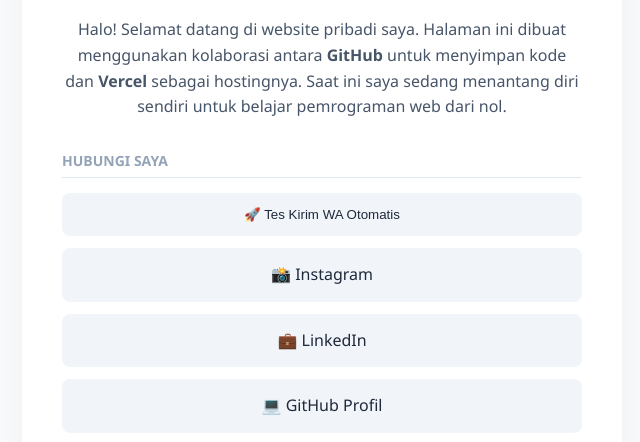
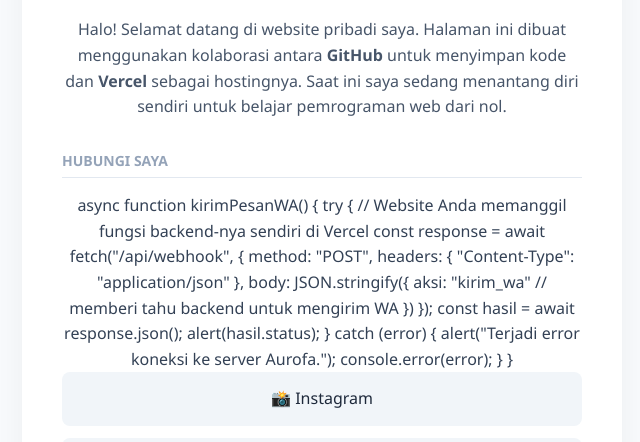
Before and after one commit to radinpendriya-ux/aurofa, a plain HTML site: page index.html in a window 1280 px wide. Shown: the part 331-773 px from the top of the page, without its empty margins (318-958 px from the left). Drawn offline with Linux system fonts and the light colour scheme.

Commit message:
Update index.html

```diff
--- a/index.html
+++ b/index.html
@@ -125,48 +125,26 @@
         <!-- Judul Sosial Media -->
         <div class="links-title">Hubungi Saya</div>
 
-        <!-- TAMBAHKAN TOMBOL INI DI DAFTAR LINK ANDA -->
-<button onclick="kirimPesanWA()" class="link-card" style="width: 100%; border: none; cursor: pointer; text-align: center;">
-    🚀 Tes Kirim WA Otomatis
-</button>
-
-<script>
-async function kirimPesanWA() {
-    // 1. Ganti dengan nomor tujuan tes (gunakan kode negara, misal 6281234567xxx)
-    const nomorTujuan = "6285650956877";
-
-    // 2. Ganti dengan API Key yang Anda salin dari dasbor Api.co.id
-    const apiKey = "apicoid_live_w";
-
+        async function kirimPesanWA() {
     try {
-        // Mengirim instruksi ke API Api.co.id sesuai dokumentasi mereka
-        const response = await fetch("https://api.api.co.id/v1/messages", { // Sesuaikan URL endpoint resmi dari dokumen Api.co.id Anda
+        // Website Anda memanggil fungsi backend-nya sendiri di Vercel
+        const response = await fetch("/api/webhook", {
             method: "POST",
             headers: {
-                "Authorization": "Bearer " + apiKey,
                 "Content-Type": "application/json"
             },
             body: JSON.stringify({
-                to: nomorTujuan,
-                type: "text",
-                text: {
-                    body: "Halo! Pesan ini dikirim otomatis lewat coding GitHub + Vercel di website aurofa.com 🚀"
-                }
+                aksi: "kirim_wa" // memberi tahu backend untuk mengirim WA
             })
         });
 
-        if (response.ok) {
-            alert("Pesan WA berhasil dikirim!");
-        } else {
-            alert("Gagal mengirim pesan. Periksa console log.");
-            console.error(await response.text());
-        }
+        const hasil = await response.json();
+        alert(hasil.status);
     } catch (error) {
-        alert("Terjadi error koneksi.");
+        alert("Terjadi error koneksi ke server Aurofa.");
         console.error(error);
     }
 }
-</script>
 
         <!-- Daftar Tombol Link (Ganti tanda # dengan link asli Anda nanti) -->
         <a href="https://www.instagram.com/radin_pendriya/" class="link-card" target="_blank">📸 Instagram</a>
```
